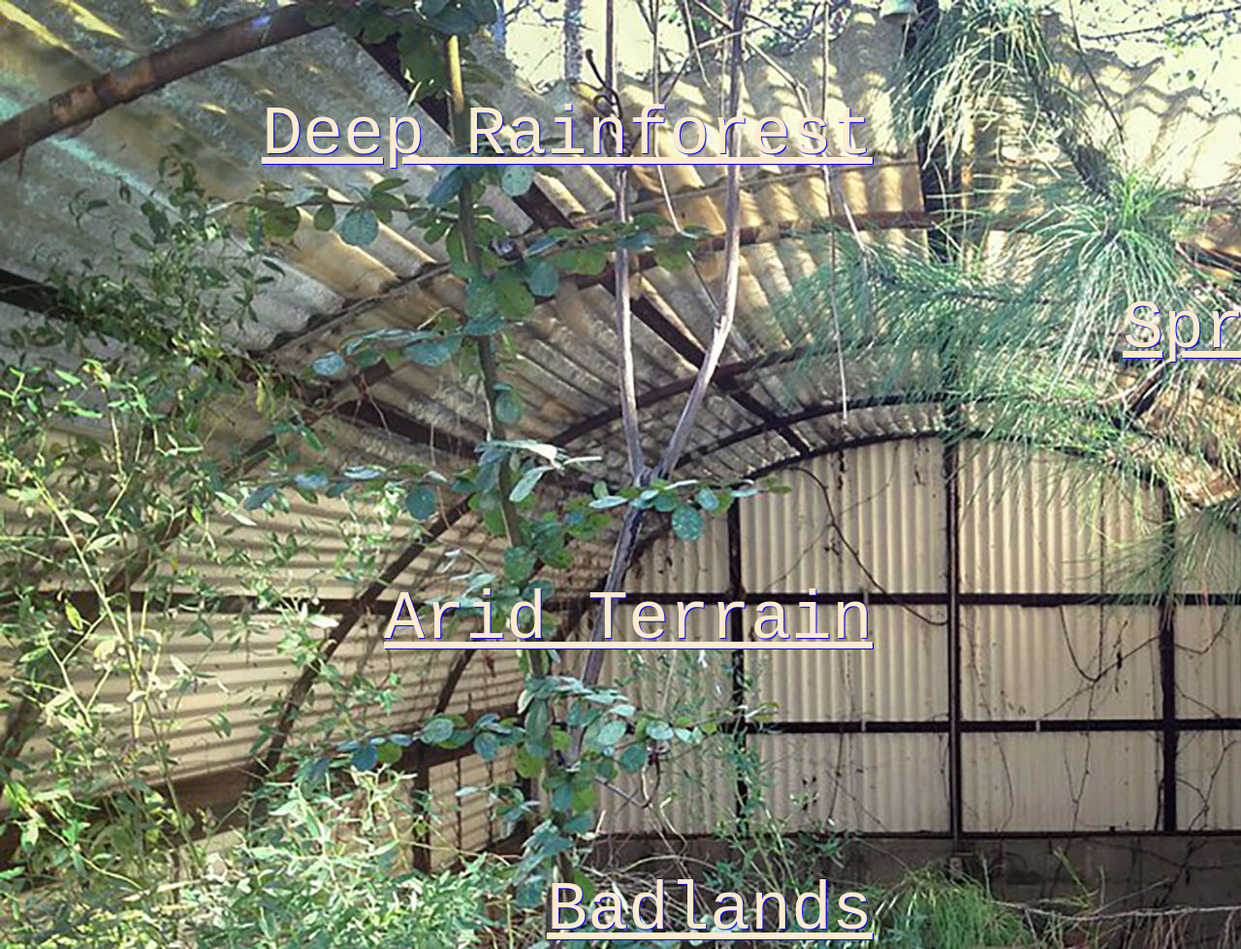
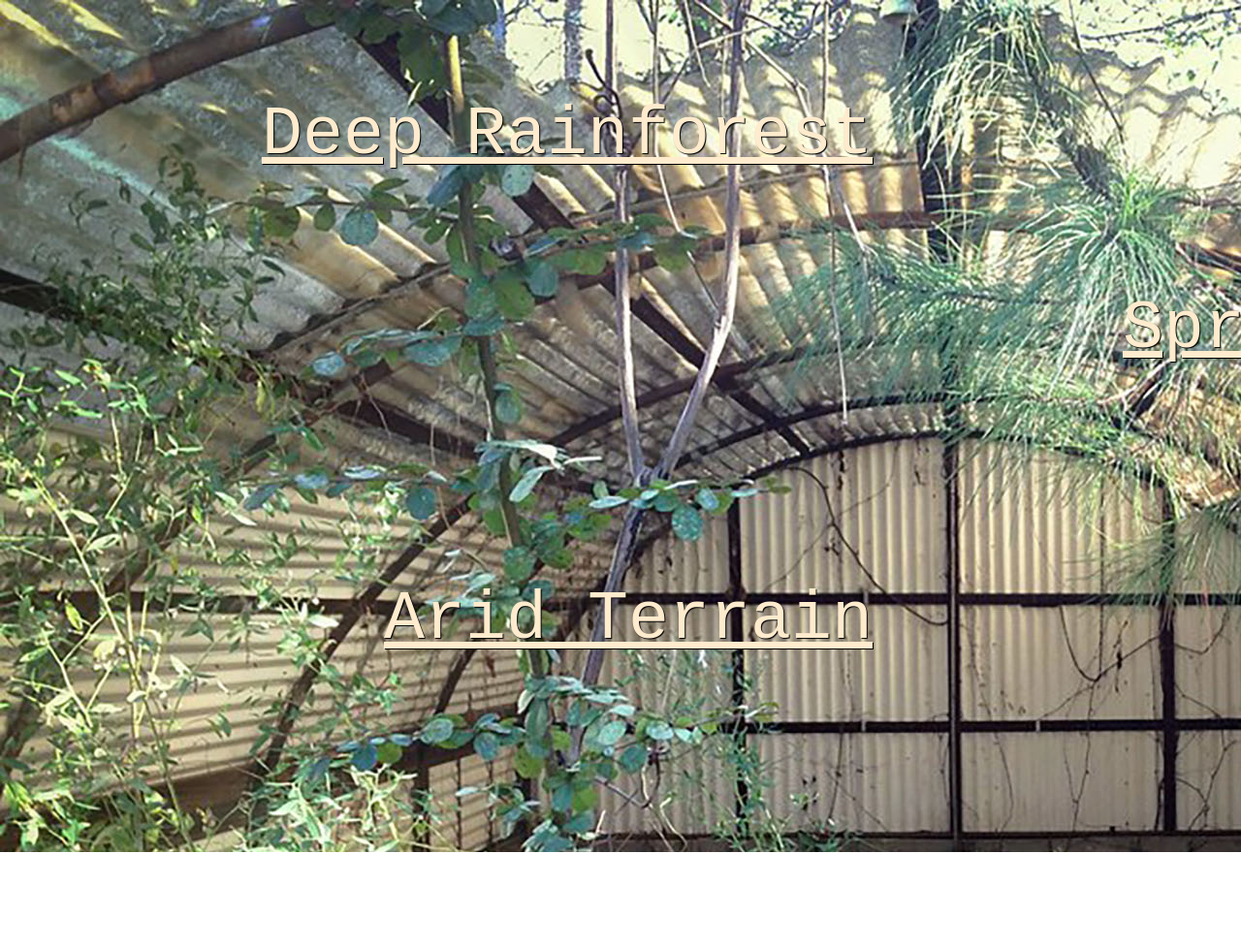
Before and after one commit to tashtreb/jungle-rooms, a plain HTML site: page index.html in a window 1280 px wide. Shown: the top 979 px of the page at 97% size. After the commit the page ends 879 px from the top, so only its background shows below. Drawn offline with Linux system fonts and the light colour scheme.

Commit message:
more changes for final

```diff
--- a/index.html
+++ b/index.html
@@ -9,7 +9,7 @@
       #rainforest {
               position: absolute;
               color:blanchedalmond;
-              text-shadow: 1px 1px 1px blue;
+              text-shadow: 1px 1px 1px black;
 
               width: 1500px;
               left: -600px;
@@ -22,7 +22,7 @@
             #spring {
               position: absolute;
               color: blanchedalmond;
-              text-shadow: 1px 1px 1px blue;
+              text-shadow: 1px 1px 1px black;
 
               width: 1500px;
               left: 120px;
@@ -35,7 +35,7 @@
             #arid {
               position: absolute;
               color:blanchedalmond;
-              text-shadow: 1px 1px 1px blue;
+              text-shadow: 1px 1px 1px black;
 
               width: 1500px;
               left: -600px;
@@ -48,7 +48,7 @@
             #badlands {
               position: absolute;
               color:blanchedalmond;
-              text-shadow: 1px 1px 1px blue;
+              text-shadow: 1px 1px 1px black;
 
               width: 1500px;
               left: -600px;
@@ -61,7 +61,7 @@
             #aloe {
               position: absolute;
               color:blanchedalmond;
-              text-shadow: 1px 1px 1px blue;
+              text-shadow: 1px 1px 1px black;
 
               width: 1500px;
               left: 200px;
@@ -83,7 +83,6 @@
     <a id=rainforest href=room1.html>deep rainforest</a>
     <a id=spring href=room2.html>spring rock</a>
     <a id=arid href=room3.html>arid terrain</a>
-    <a id=badlands href=room4.html>badlands</a>
     <a id=aloe href=room5.html>aloe park</a>
   </body>
 </html>
```
Also changed, not shown: room1.html (+4 -4 lines).
